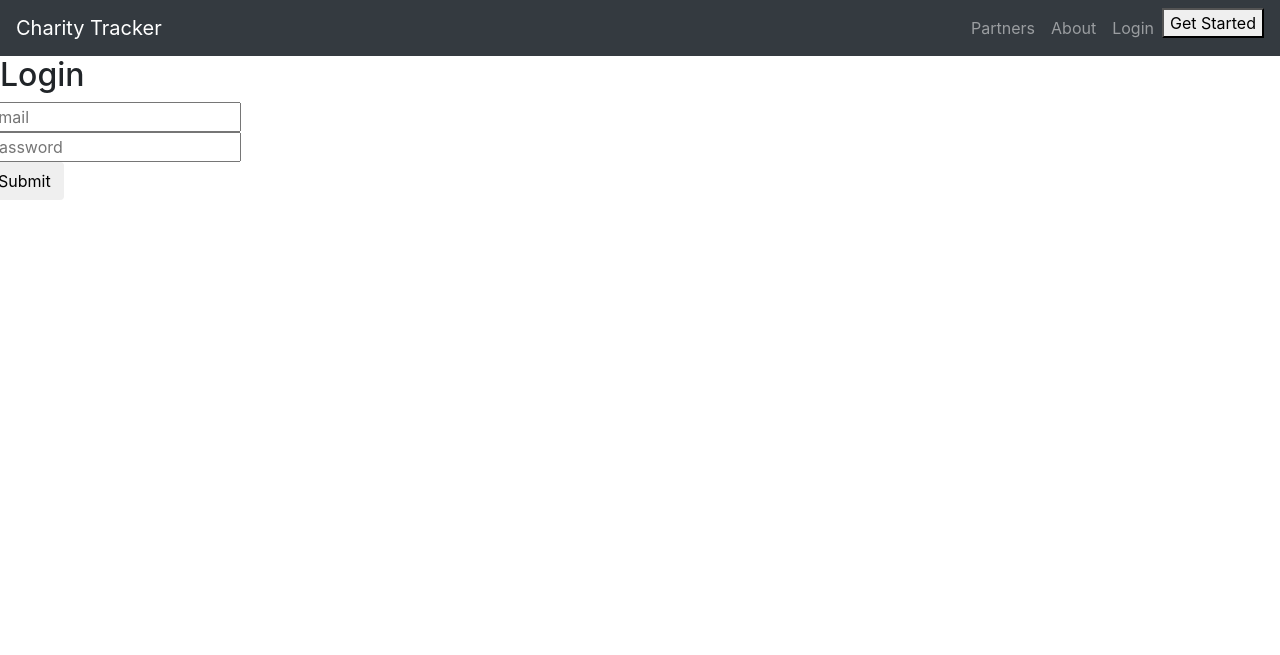
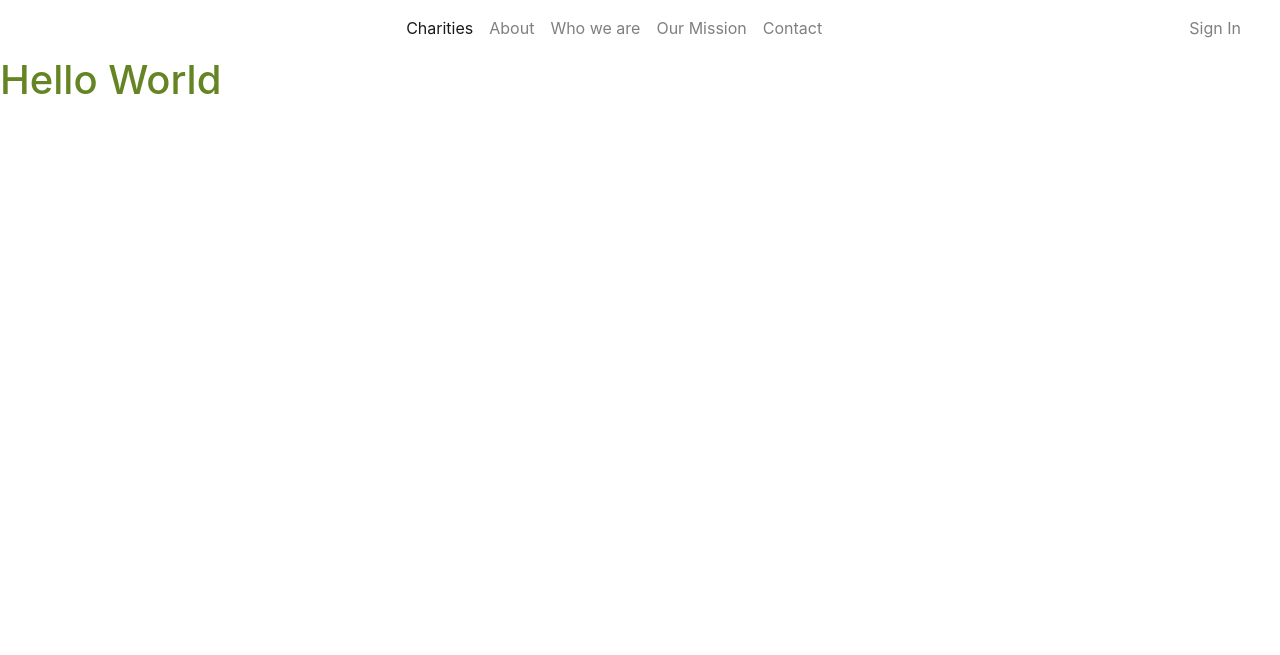
Before and after one commit to ACS-AP/contractor-project, a Flask app: page /login in a window 1280 px wide. Shown: the top 655 px of the page. Run offline with Flask 2, Linux system fonts and the light colour scheme; some libraries are stand-ins or nearby versions.

Commit message:
added partials

```diff
--- a/app.py
+++ b/app.py
@@ -61,3 +61,6 @@ def donation_submit():
   }
   print(donation)
   return render_template('new_donation.html')
+
+if __name__ == '__main__':
+  app.run(debug=True, host='0.0.0.0', port=os.environ.get('PORT', 8000))
--- a/templates/base.html
+++ b/templates/base.html
@@ -8,6 +8,7 @@
         {% block title %}{% endblock %}
     </head>
     <body class="">
+        {% include 'partials/navbar.html' %}
         {% block content %}{% endblock %}
         <!-- Scripts -->
         <script src="https://code.jquery.com/jquery-3.2.1.slim.min.js" integrity="sha384-KJ3o2DKtIkvYIK3UENzmM7KCkRr/rE9/Qpg6aAZGJwFDMVNA/GpGFF93hXpG5KkN" crossorigin="anonymous"></script>
--- a/templates/index.html
+++ /dev/null
@@ -1,5 +0,0 @@
-% extends 'base.html' %}
-{% block title %}<title>Charity Tracker</title>{% endblock %}
-{% block content %}
-
-{% endblock %}
--- a/templates/login.html
+++ b/templates/login.html
@@ -1,40 +1,5 @@
 {% extends 'base.html' %}
-{% block title %}<title>Login</title>{% endblock %}
+
 {% block content %}
-    <nav class="navbar navbar-expand-lg navbar-dark bg-dark">
-        <a class="navbar-brand" href="#">Charity Tracker</a>
-        <button class="navbar-toggler" type="button" data-toggle="collapse" data-target="#navbarNav" aria-controls="navbarNav" aria-expanded="false" aria-label="Toggle navigation">
-            <span class="navbar-toggler-icon"></span>
-        </button>
-        <div class="collapse navbar-collapse" id="navbarNav">
-            <ul class="navbar-nav ml-auto">
-                <li class="nav-item">
-                    <a class="nav-link" href="#">Partners</a>
-                </li>
-                <li class="nav-item">
-                    <a class="nav-link" href="#">About</a>
-                </li>
-                <li class="nav-item">
-                    <a class="nav-link" href="#">Login</a>
-                </li>
-                <li class="nav-item">
-                    <button>Get Started</button>
-                </li>
-            </ul>
-        </div>
-    </nav>
-    <main class="login" style="height: 75vh;">
-        <form class="form" action="/login/" method="POST">
-            <h2>Login</h2>
-            <div class="row">
-                <input class="form-input" type="email" placeholder="email">
-            </div>
-            <div class="row">
-                <input class="form-input" type="password" placeholder="password">
-            </div>
-            <div class="row">
-                <input class="btn" type="submit">
-            </div>
-        </form>
-    </main>
+  <h1 style="color:rgb(101, 133, 36);">Hello World</h1>
 {% endblock %}
--- /dev/null
+++ b/templates/partials/navbar.html
@@ -0,0 +1,20 @@
+<nav class="navbar navbar-light navbar-expand-md">
+    <div class="container-fluid"><a class="navbar-brand" href="#"></a><button data-toggle="collapse" class="navbar-toggler" data-target="#navcol-1"><span class="sr-only">Toggle navigation</span><span class="navbar-toggler-icon"></span></button>
+        <div class="collapse navbar-collapse"
+            id="navcol-1">
+            <ul class="nav navbar-nav mx-auto">
+                <li class="nav-item"><a class="nav-link active" href="#">Charities</a></li>
+                <li class="nav-item"><a class="nav-link" href="#">About</a></li>
+                <li class="nav-item"><a class="nav-link" href="#">Who we are</a></li>
+                <li class="nav-item"><a class="nav-link" href="#">Our Mission</a></li>
+                <li class="nav-item"><a class="nav-link" href="#">Contact</a></li>
+            </ul>
+            <ul class="nav navbar-nav">
+                <li class="nav-item"><a class="nav-link" href="#">Sign In</a></li>
+                <li class="nav-item"></li>
+                <li class="nav-item"></li>
+                <li class="nav-item"></li>
+            </ul>
+        </div>
+    </div>
+</nav>
```
